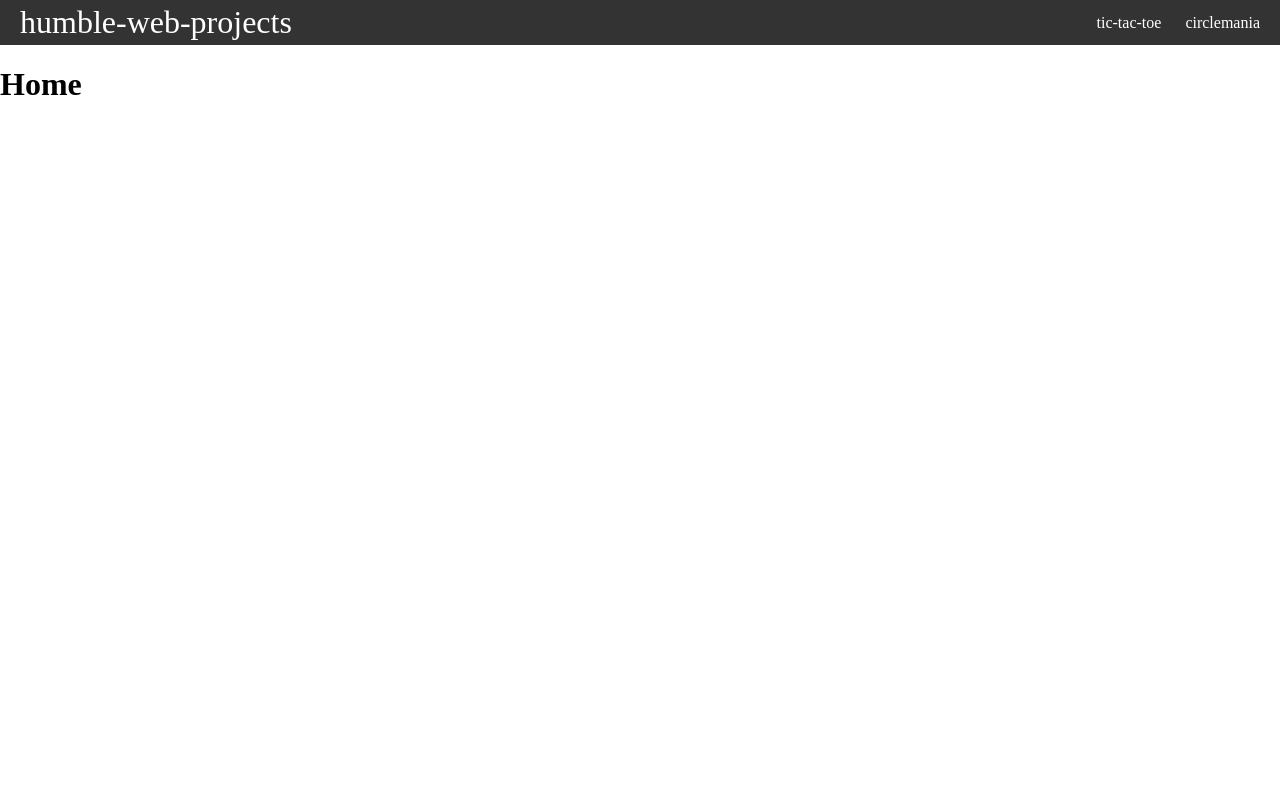
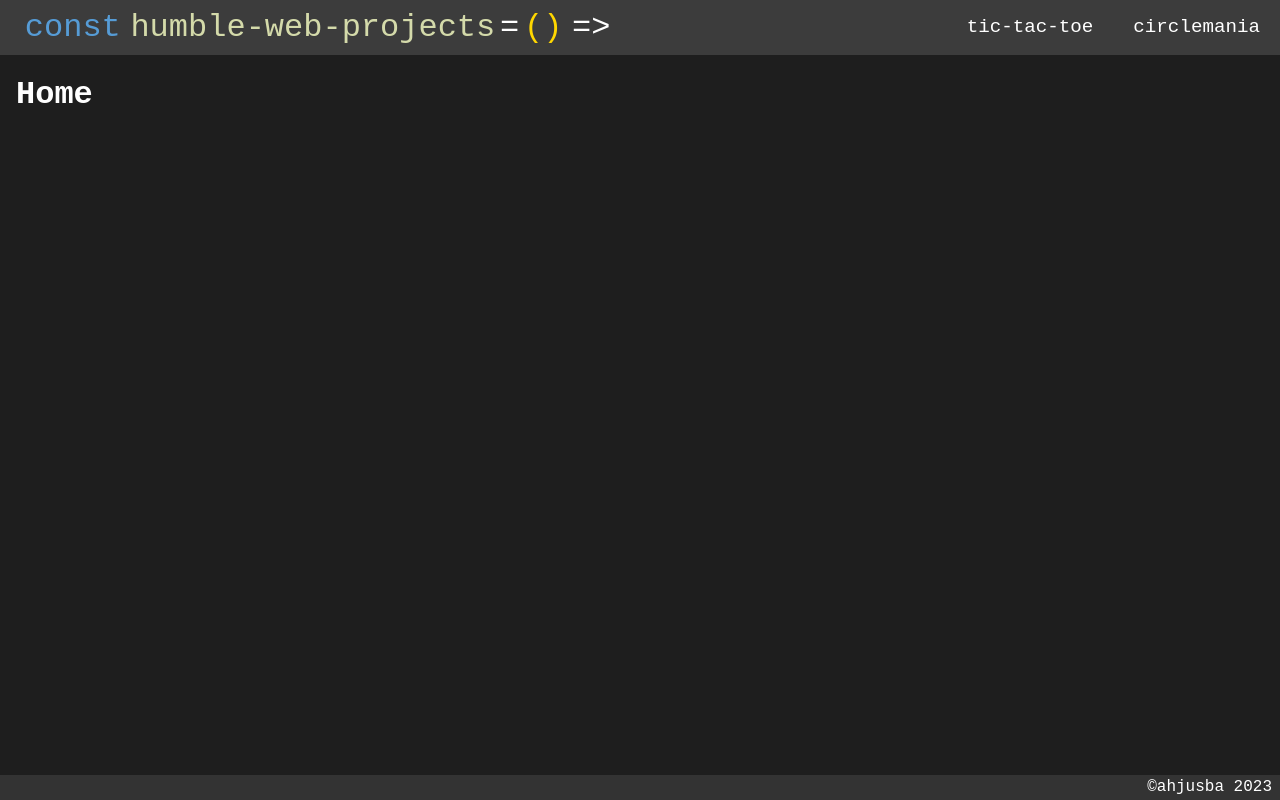
Before and after one commit to ahjusba/ahjusba.github.io, a React (Create React App) app: page / in a window 1280 px wide. Built offline with nearby package versions, Linux system fonts and the light colour scheme.

Commit message:
Add styling (code editor theme)

```diff
--- a/public/index.html
+++ b/public/index.html
@@ -7,37 +7,14 @@
     <meta name="theme-color" content="#000000" />
     <meta
       name="description"
-      content="Web site created using create-react-app"
+      content="React webpage by ahjusba"
     />
     <link rel="apple-touch-icon" href="%PUBLIC_URL%/logo192.png" />
-    <!--
-      manifest.json provides metadata used when your web app is installed on a
-      user's mobile device or desktop. See https://developers.google.com/web/fundamentals/web-app-manifest/
-    -->
     <link rel="manifest" href="%PUBLIC_URL%/manifest.json" />
-    <!--
-      Notice the use of %PUBLIC_URL% in the tags above.
-      It will be replaced with the URL of the `public` folder during the build.
-      Only files inside the `public` folder can be referenced from the HTML.
-
-      Unlike "/favicon.ico" or "favicon.ico", "%PUBLIC_URL%/favicon.ico" will
-      work correctly both with client-side routing and a non-root public URL.
-      Learn how to configure a non-root public URL by running `npm run build`.
-    -->
-    <title>React App</title>
+    <title>humble-site</title>
   </head>
   <body>
     <noscript>You need to enable JavaScript to run this app.</noscript>
     <div id="root"></div>
-    <!--
-      This HTML file is a template.
-      If you open it directly in the browser, you will see an empty page.
-
-      You can add webfonts, meta tags, or analytics to this file.
-      The build step will place the bundled scripts into the <body> tag.
-
-      To begin the development, run `npm start` or `yarn start`.
-      To create a production bundle, use `npm run build` or `yarn build`.
-    -->
   </body>
 </html>
--- a/src/App.js
+++ b/src/App.js
@@ -1,4 +1,5 @@
 import Navbar from "./Navbar"
+import Footer from "./Footer"
 import Home from "./pages/Home"
 import Circlemania from "./pages/Circlemania"
 import TicTacToe from "./pages/TicTacToe"
@@ -16,6 +17,7 @@ const App = () => {
           <Route path="/circlemania" element={<Circlemania />} />
         </Routes>
       </div>
+      <Footer />
     </>
   )
 }
--- /dev/null
+++ b/src/Footer.js
@@ -0,0 +1,9 @@
+const Footer = () => {
+  return(
+    <footer>
+      ©ahjusba 2023
+    </footer>
+  )
+}
+
+export default Footer
--- a/src/Navbar.js
+++ b/src/Navbar.js
@@ -4,7 +4,11 @@ const Navbar = () => {
   return(
     <nav className="nav">
       <Link to="/" className="site-title">
-        humble-web-projects
+      <p id="const">const</p>
+      <p id="var"> humble-web-projects</p>
+      =
+      <p id="paranthesis">()</p>
+      <p>{'=>'}</p>
       </Link>
       <ul>
         <CustomLink to="/tic-tac-toe">tic-tac-toe</CustomLink>
--- a/src/pages/Circlemania.js
+++ b/src/pages/Circlemania.js
@@ -1,6 +1,6 @@
 const Circlemania = () => {
   return(
-    <h1>Circlemania</h1>
+    <h1 id="content">Circlemania</h1>
   )
 }
 
--- a/src/pages/Home.js
+++ b/src/pages/Home.js
@@ -1,6 +1,6 @@
 const Home = () => {
   return(
-    <h1>Home</h1>
+    <h1 id="content">Home</h1>
   )
 }
 
--- a/src/pages/TicTacToe.js
+++ b/src/pages/TicTacToe.js
@@ -1,6 +1,6 @@
 const TicTacToe = () => {
   return(
-    <h1>Tic-tac-toe</h1>
+    <h1 id="content">Tic-tac-toe</h1>
   )
 }
 
--- a/src/styles.css
+++ b/src/styles.css
@@ -2,18 +2,49 @@
   box-sizing: border-box;
 }
 
+html {
+  background-color:#1e1e1e;
+  color: white;
+}
+
 body {
-  margin: 0;
+  margin:0;
+  font-family: 'Roboto', sans-serif;
+  font-family: 'Source Code Pro', monospace;
+}
+
+#content {
+  padding: 0 1rem;
 }
 
 .nav {
-  background-color: #333;
+  background-color: #3c3c3c;
   color: white;
   display: flex;
   justify-content: space-between;
   align-items: stretch;
   gap: 2rem;
-  padding: 0 1rem;
+  padding: 0 0 0 1rem;
+}
+
+.nav p {
+  padding: 0;
+  margin: 0.3rem;
+}
+
+footer {
+  background-color: #333;
+  position: fixed;
+  left: 0;
+  bottom: 0;
+  width: 100%;
+  height: 25px;
+  line-height: 25px;
+  vertical-align: middle;
+  color: white;
+  display: flex;
+  justify-content: right;
+  padding: 0 0.5rem;
 }
 
 .site-title {
@@ -21,11 +52,14 @@ body {
 }
 
 .nav ul {
-  padding: 0;
   margin: 0;
+  font-size: 1.2rem;
   list-style: none;
   display: flex;
-  gap: 1rem;
+}
+
+.nav li {
+  padding: 0 1rem;
 }
 
 .nav a {
@@ -44,3 +78,20 @@ body {
 .nav li:hover {
   background-color: #777;
 }
+
+/*Text*/
+#const {
+  color: #569cd6;
+}
+
+#var {
+  color: #d4daaa;
+}
+
+#paranthesis {
+  color: #ffd700;
+}
+
+#parameters {
+  color: #99dcfe;
+}
```
